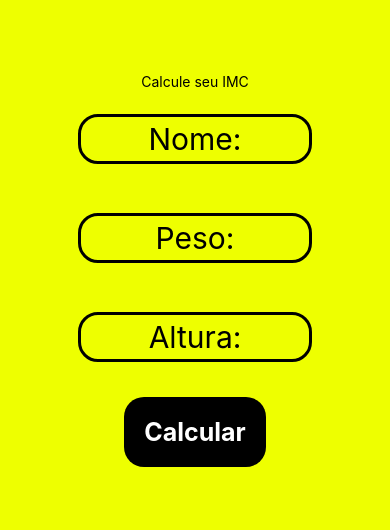
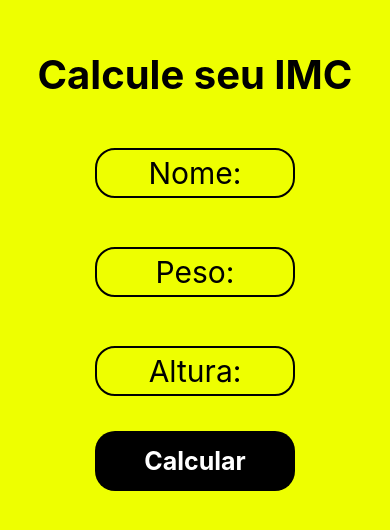
Before and after one commit to PLSR12/Imc-app, a React Native app: screen / in a window 390 px wide. Shown: the part 122-652 px from the top of the page. Built offline with nearby package versions, Linux system fonts and the light colour scheme.

Commit message:
[*] addes styles

```diff
--- a/styles.ts
+++ b/styles.ts
@@ -7,31 +7,40 @@ export const styles = StyleSheet.create({
     alignItems: 'center',
     justifyContent: 'center',
   },
+  title: {
+    fontSize: 40,
+    fontWeight: 'bold',
+  },
   input_container: {
     flexDirection: 'column',
     alignItems: 'center',
     justifyContent: 'center',
     gap: 25,
+    marginTop: 25,
   },
   input: {
     height: 50,
     textAlign: 'center',
-    width: '60%',
+    width: 200,
     fontSize: 30,
+    padding: 0,
     marginTop: 24,
-    border: '3px solid #000',
+    borderWidth: 2,
+    borderStyle: 'solid',
     borderRadius: 20,
   },
   button: {
     backgroundColor: '#000000',
     marginTop: 35,
     borderRadius: 20,
-    height: 70,
+    height: 60,
+    width: 200,
   },
   buttonText: {
     justifyContent: 'center',
+    textAlign: 'center',
     alignItems: 'center',
-    padding: 20,
+    padding: 15,
     fontSize: 25,
     color: '#ffffff',
     fontWeight: 'bold',
```
